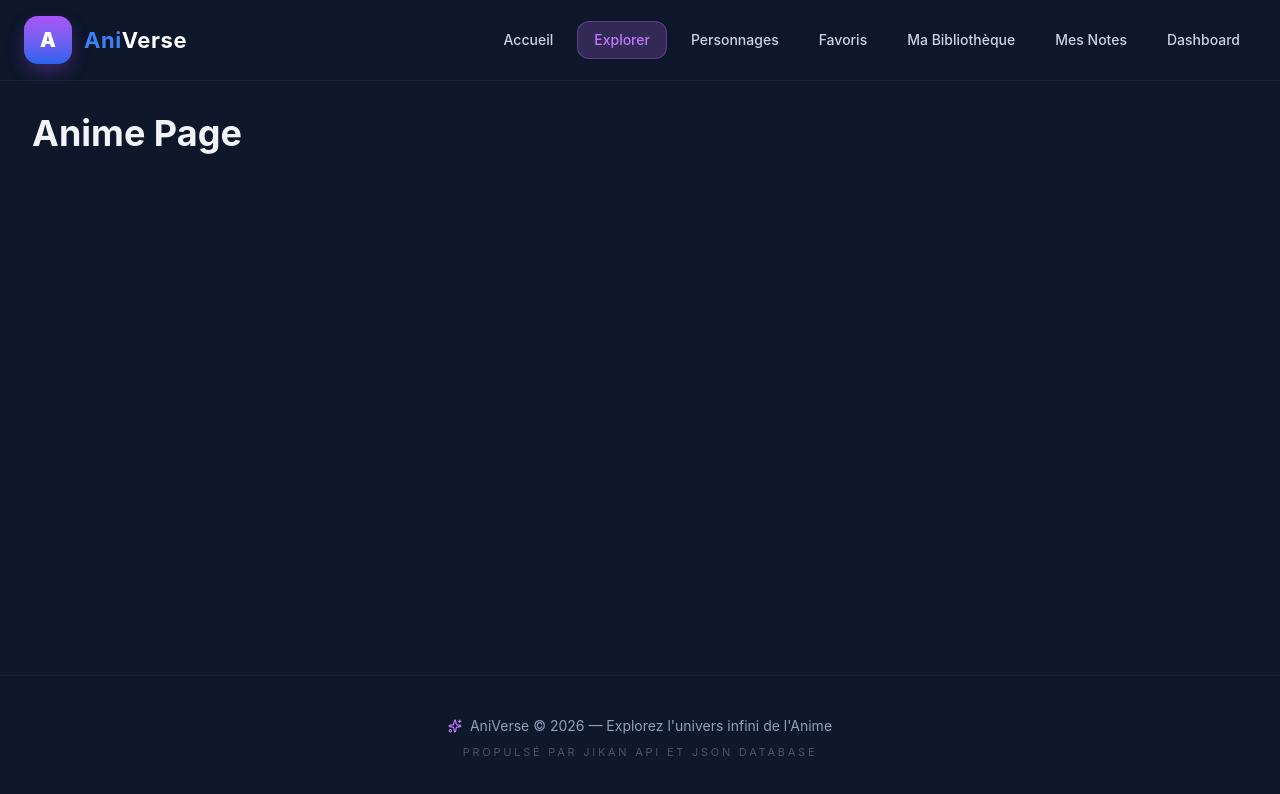
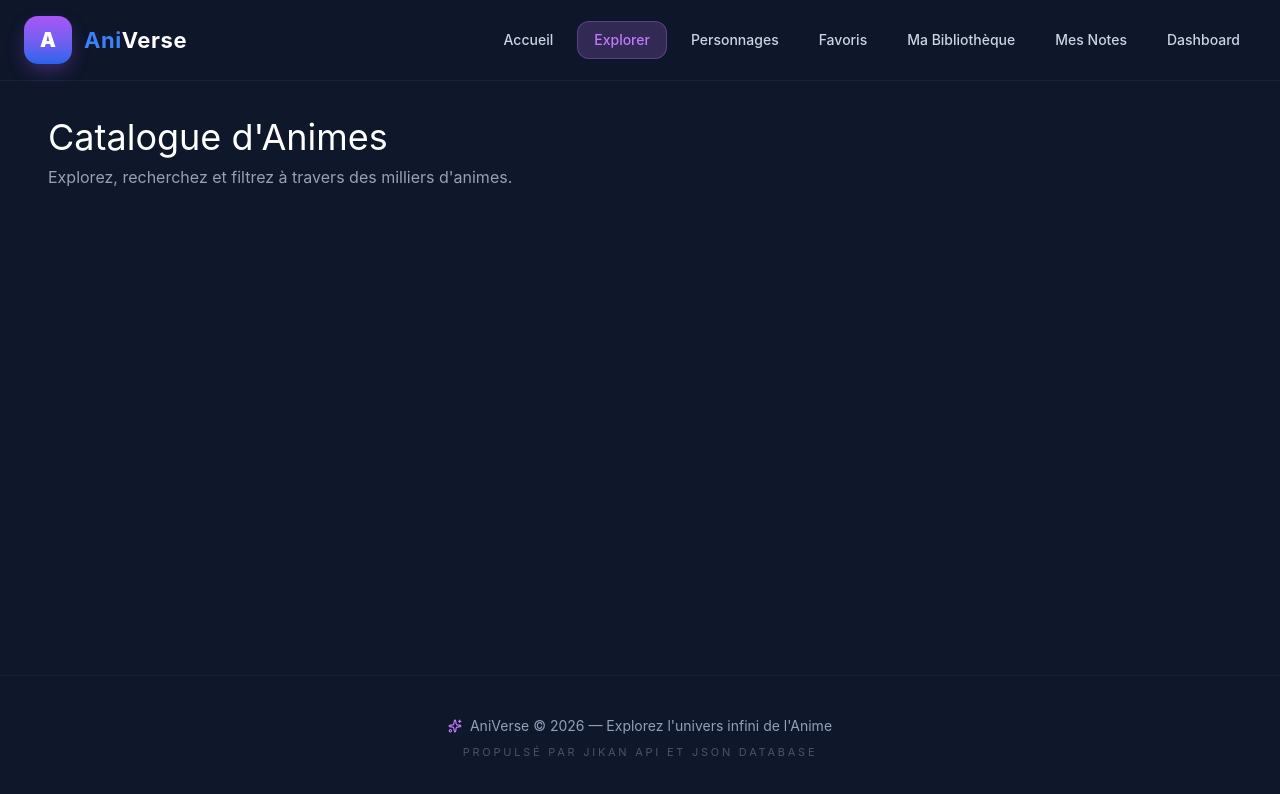
Before and after one commit to shsalima/aniVerse-rpplication-react-, a React (Vite) app: page /anime in a window 1280 px wide. Shown: the top 794 px of the page. Built offline with nearby package versions, Linux system fonts and the light colour scheme.

Commit message:
travail sur header de la page anime

```diff
--- /dev/null
+++ b/src/components/Anime/AnimeHeader.jsx
@@ -0,0 +1,16 @@
+
+
+export default function AnimeHeader(){
+    return(
+        <div className="mb-8 mt-1">
+            <h1 className="text-4xl font-blod text-white">
+                Catalogue d'Animes
+            </h1>
+            <p className="mt-2 text-gray-400 text-base">
+                 Explorez, recherchez et filtrez à travers des milliers d'animes.
+
+            </p>
+
+        </div>
+    )
+}
--- a/src/pages/Anime.jsx
+++ b/src/pages/Anime.jsx
@@ -1,7 +1,10 @@
+import AnimeHeader from "../components/Anime/AnimeHeader";
+
 export default function Anime() {
     return (
-        <h1 className="text-4xl font-bold">
-            Anime Page
-        </h1>
+        <div className="container mx-auto px-4">
+            <AnimeHeader/>
+
+        </div>
     )
 }
```
